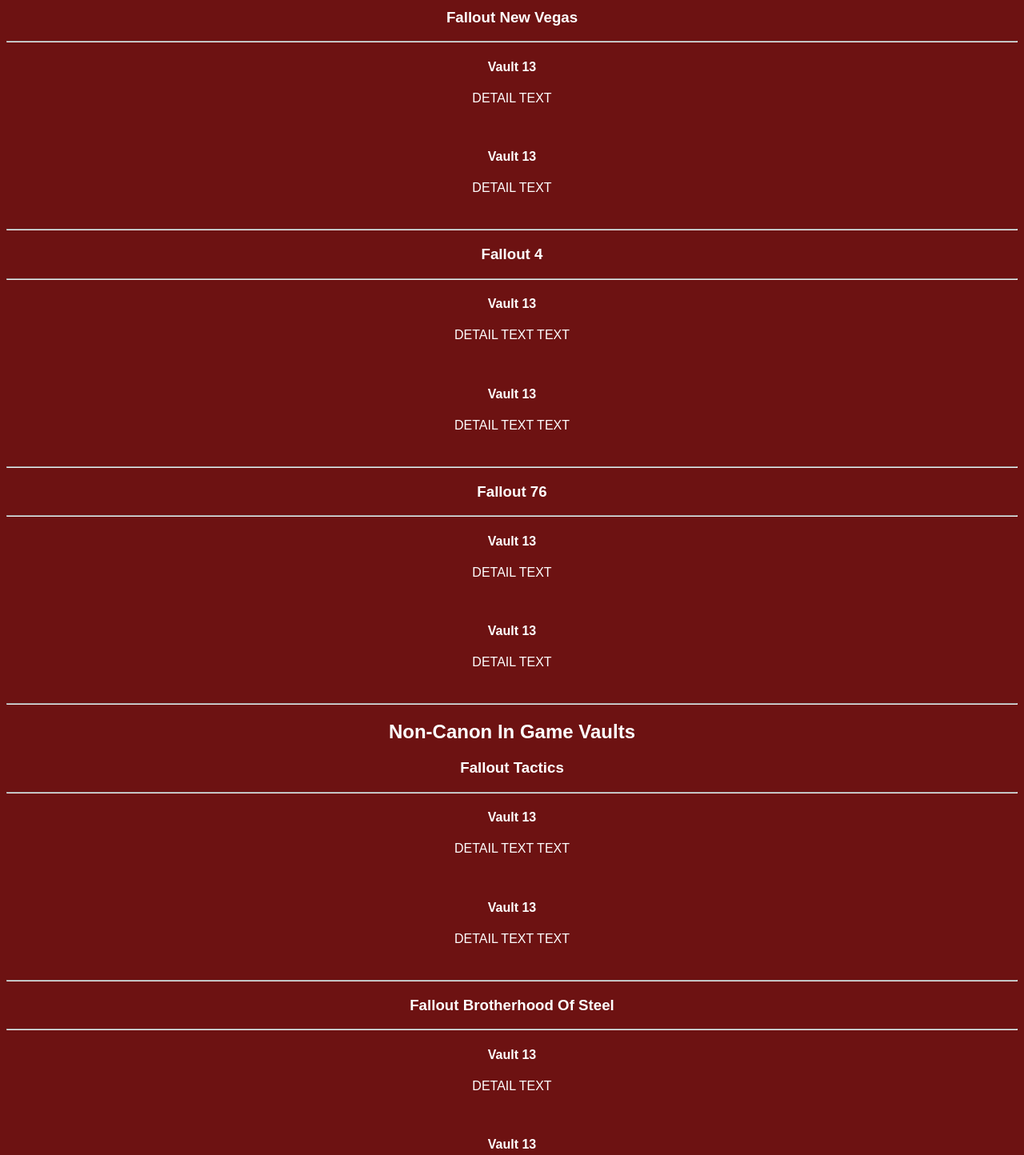
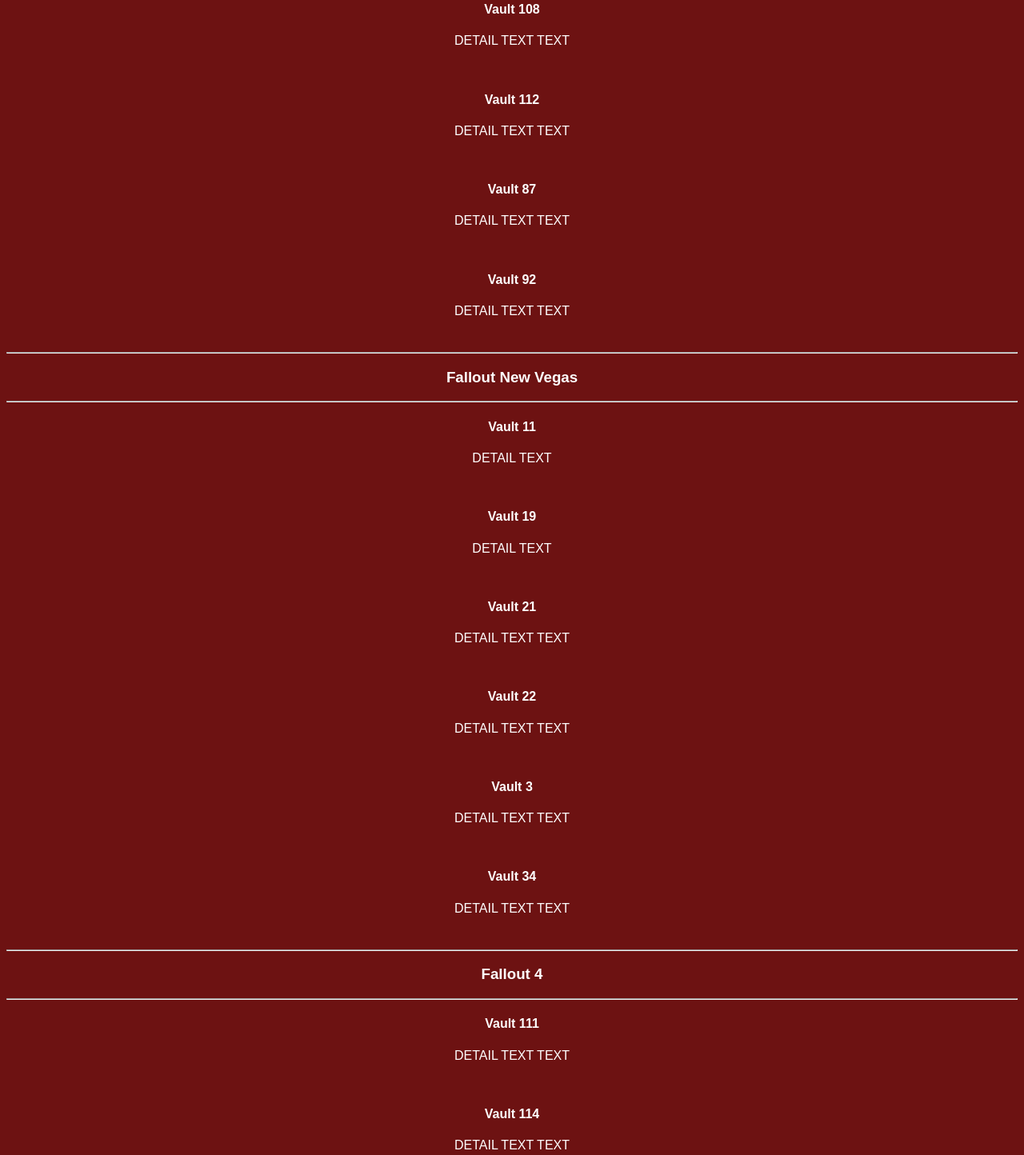
Before and after one commit to leotheleopard/leotheleopard.github.io, a plain HTML site: page Fallout Universe/FalloutVaults.html in a window 1280 px wide. Shown: the part 1626-3070 px from the top of the page at 80% size. Drawn offline with Linux system fonts and the light colour scheme.

Commit message:
Update FalloutVaults.html

```diff
--- a/Fallout Universe/FalloutVaults.html
+++ b/Fallout Universe/FalloutVaults.html
@@ -45,68 +45,110 @@ The Fallout Vaults</h1>
 <hr>
 <h3>Fallout 3</h3>
 <hr>
-<h4>Vault 13</h4>
+<h4>Vault 101</h4>
 <p>DETAIL TEXT TEXT</p>
 <br>
-<h4>Vault 13</h4>
+<h4>Vault 106</h4>
+<p>DETAIL TEXT TEXT</p>
+<br>
+<h4>Vault 108</h4>
+<p>DETAIL TEXT TEXT</p>
+<br>
+<h4>Vault 112</h4>
+<p>DETAIL TEXT TEXT</p>
+<br>
+<h4>Vault 87</h4>
+<p>DETAIL TEXT TEXT</p>
+<br>
+<h4>Vault 92</h4>
 <p>DETAIL TEXT TEXT</p>
 <br>
 <hr>
 <h3>Fallout New Vegas</h3>
 <hr>
-<h4>Vault 13</h4>
+<h4>Vault 11</h4>
 <p>DETAIL TEXT</p>
 <br>
-<h4>Vault 13</h4>
+<h4>Vault 19</h4>
 <p>DETAIL TEXT</p>
+<br>
+<h4>Vault 21</h4>
+<p>DETAIL TEXT TEXT</p>
+<br>
+<h4>Vault 22</h4>
+<p>DETAIL TEXT TEXT</p>
+<br>
+<h4>Vault 3</h4>
+<p>DETAIL TEXT TEXT</p>
+<br>
+<h4>Vault 34</h4>
+<p>DETAIL TEXT TEXT</p>
 <br>
 <hr>
 <h3>Fallout 4</h3>
 <hr>
-<h4>Vault 13</h4>
+<h4>Vault 111</h4>
 <p>DETAIL TEXT TEXT</p>
 <br>
-<h4>Vault 13</h4>
+<h4>Vault 114</h4>
+<p>DETAIL TEXT TEXT</p>
+<br>
+<h4>Vault 75</h4>
+<p>DETAIL TEXT TEXT</p>
+<br>
+<h4>Vault 81</h4>
+<p>DETAIL TEXT TEXT</p>
+<br>
+<h4>Vault 88</h4>
+<p>DETAIL TEXT TEXT</p>
+<br>
+<h4>Vault 95</h4>
 <p>DETAIL TEXT TEXT</p>
 <br>
 <hr>
 <h3>Fallout 76</h3>
 <hr>
-<h4>Vault 13</h4>
+<h4>Vault 76</h4>
 <p>DETAIL TEXT</p>
 <br>
-<h4>Vault 13</h4>
+<h4>Vault 63</h4>
 <p>DETAIL TEXT</p>
 <br>
+<h4>Vault 94</h4>
+<p>DETAIL TEXT TEXT</p>
+<br>
+<h4>Vault 96</h4>
+<p>DETAIL TEXT TEXT</p>
+<br>
+<h4>Vault 51</h4>
+<p>DETAIL TEXT TEXT</p>
+<br>
+<h4>Vault 79</h4>
+<p>DETAIL TEXT TEXT</p>
+<br>
 <hr>
-<h2>Non-Canon In Game Vaults</h2>
+<h2>Non- or Semi-Canon Game Vaults</h2>
 <h3>Fallout Tactics</h3>
 <hr>
-<h4>Vault 13</h4>
-<p>DETAIL TEXT TEXT</p>
-<br>
-<h4>Vault 13</h4>
+<h4>Vault 0</h4>
 <p>DETAIL TEXT TEXT</p>
 <br>
 <hr>
 <h3>Fallout Brotherhood Of Steel</h3>
 <hr>
-<h4>Vault 13</h4>
-<p>DETAIL TEXT</p>
-<br>
-<h4>Vault 13</h4>
+<h4>Secret Vault</h4>
 <p>DETAIL TEXT</p>
 <br>
 <hr>
 <h2>Mentioned Only Vaults</h2>
 <hr>
-<h4>Vault 13</h4>
+<h4>Vault 17</h4>
 <p>DETAIL TEXT TEXT</p>
 <br>
-<h4>Vault 13</h4>
+<h4>Vault 29</h4>
 <p>DETAIL TEXT TEXT</p>
 <br>
-<h4>Vault 13</h4>
+<h4>Vault 77</h4>
 <p>DETAIL TEXT</p>
 <br>
 <h4>Vault 13</h4>
```
